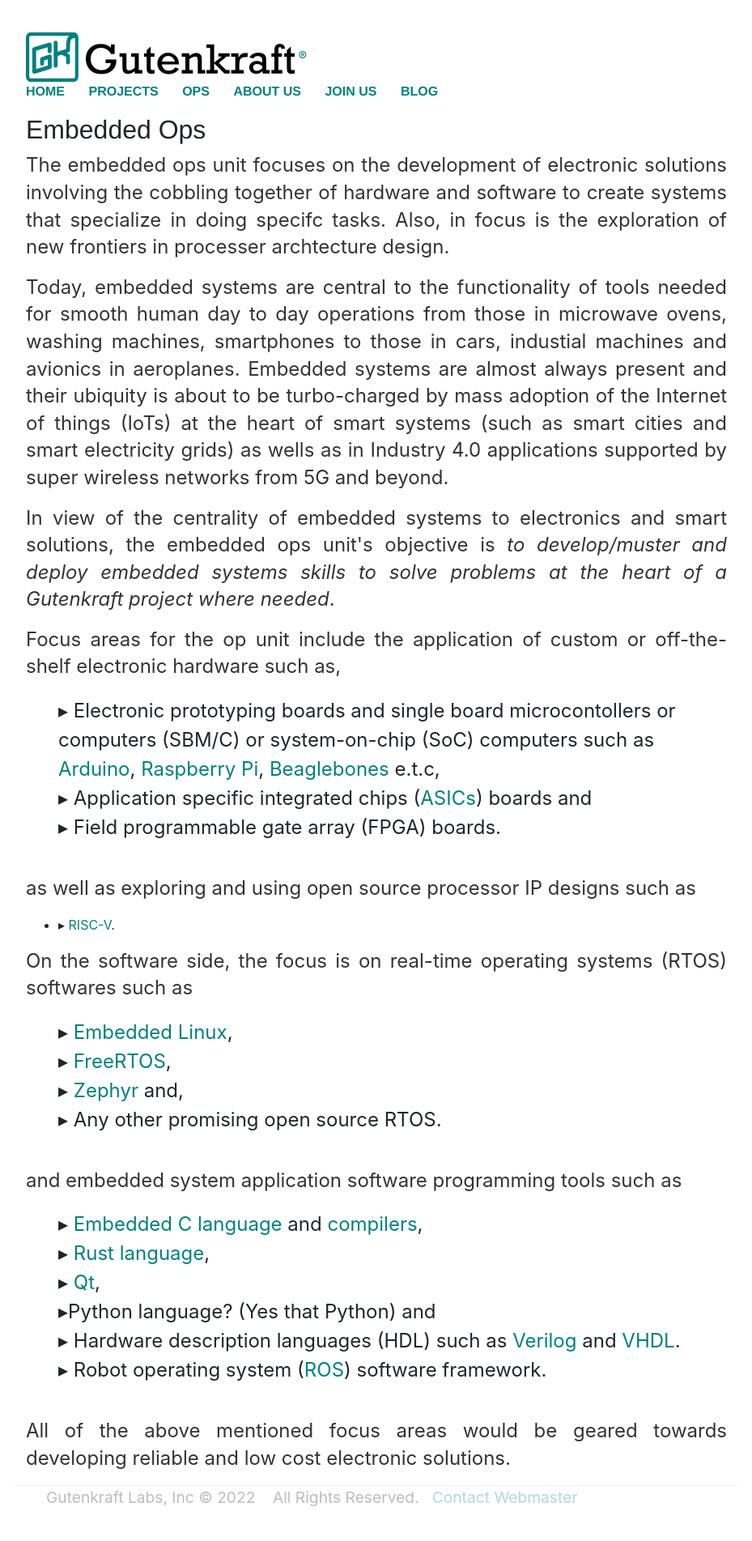
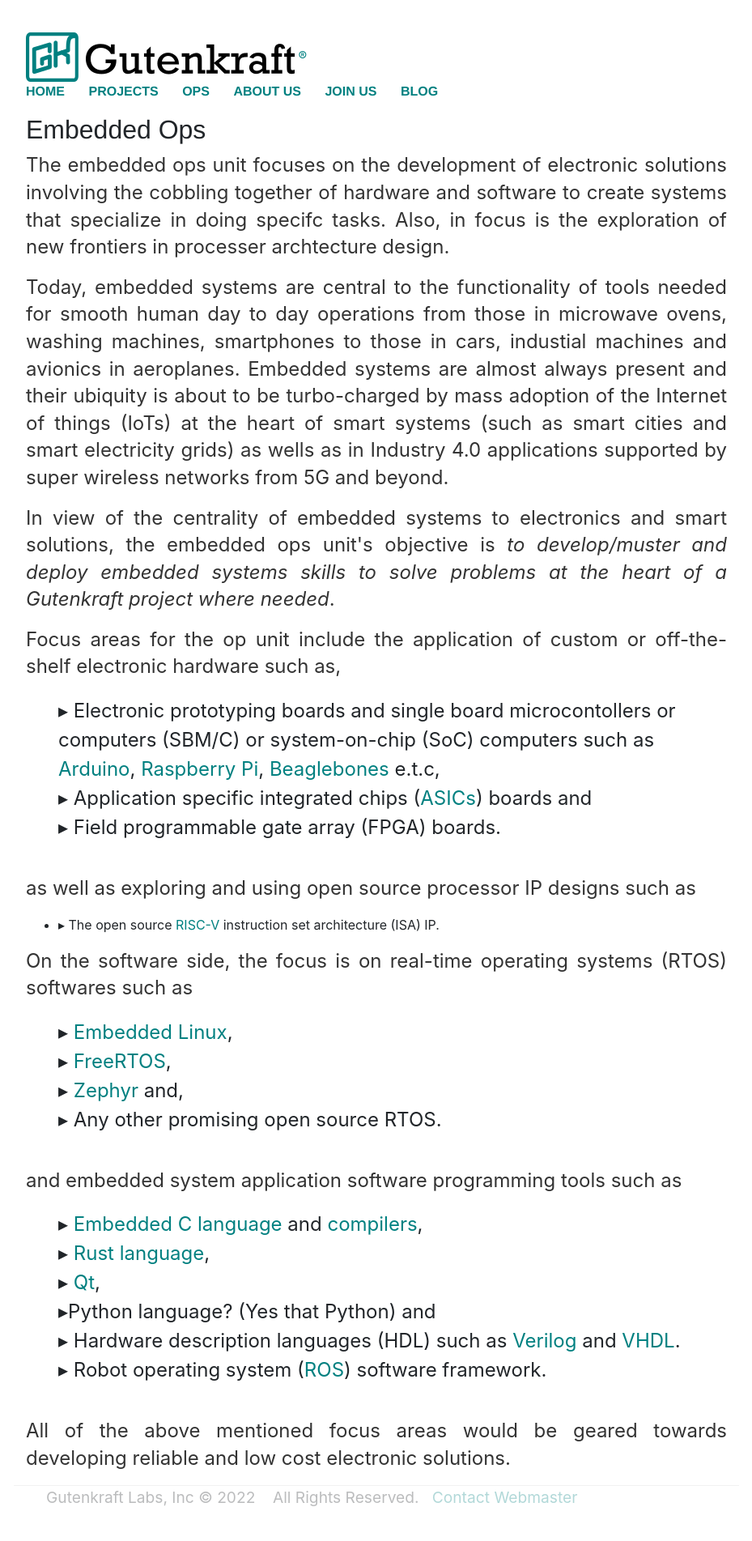
Before and after one commit to oferonmi/datafilik.github.io, a Jekyll site: the page built from ops/embed_op/index.html, in a window 1280 px wide. Shown: the whole page at 81% size, without its empty margins (175-1104 px from the left). Built offline with Jekyll 4.4.1, drawn with Linux system fonts in a browser that asks for light colours.

Commit message:
content update

```diff
--- a/ops/embed_op/index.html
+++ b/ops/embed_op/index.html
@@ -40,7 +40,7 @@
         as well as exploring and using open source processor IP designs such as
         <ul>
             <li>
-                &rtrif; <a href="https://en.wikipedia.org/wiki/RISC-V">RISC-V</a>.
+                &rtrif; The open source <a href="https://en.wikipedia.org/wiki/RISC-V">RISC-V</a> instruction set architecture (ISA) IP.
             </li>
         </ul>
     </p>
```
